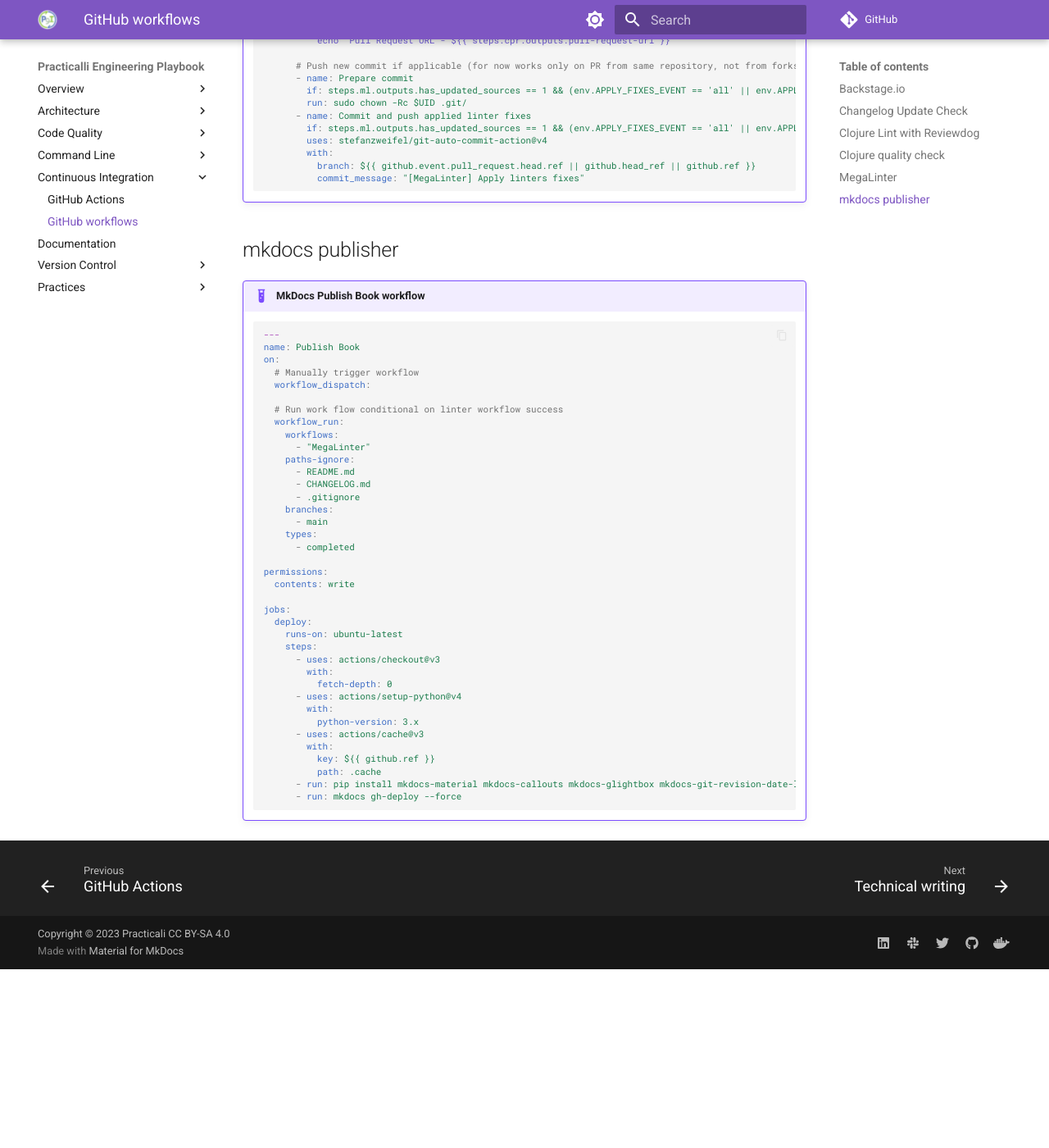
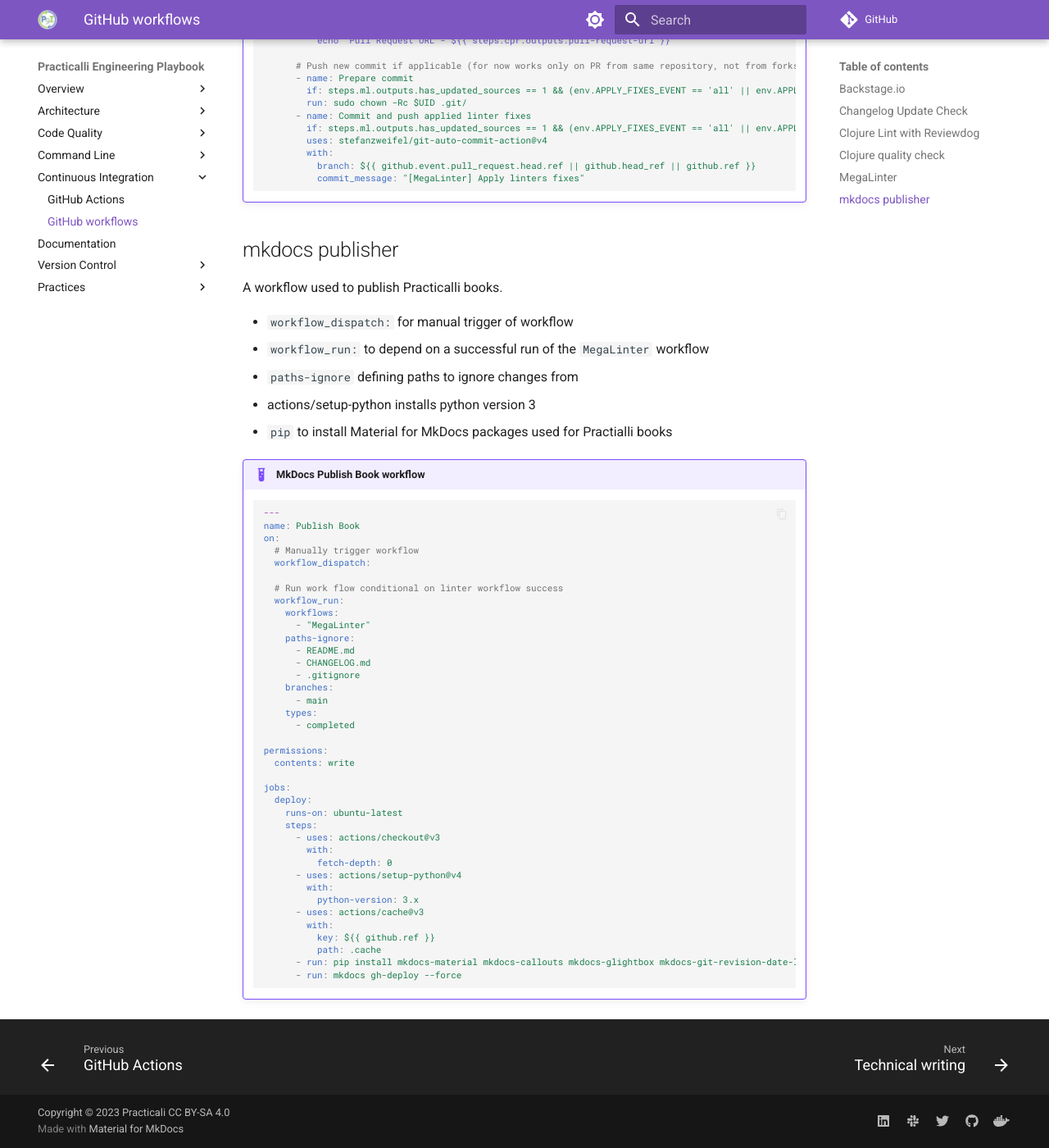
Before and after one commit to practicalli/engineering-playbook, an MkDocs documentation site: the page built from docs/continuous-integration/github-workflow.md, in a window 1280 px wide and 1400 px high, scrolled down 4312 px. Shown: the whole window at 82% size. Built offline with MkDocs 1.6.1 and Material for MkDocs 9.7.7, drawn with Linux system fonts in a browser that asks for light colours; comment, search, counter and statistics services are not loaded; before the commit the page ends 5494 px from its top, so only the background shows below that.

Commit message:
continuous-integration: describe book publish workflow

````diff
--- a/docs/continuous-integration/github-workflow.md
+++ b/docs/continuous-integration/github-workflow.md
@@ -256,6 +256,15 @@
 
 ## mkdocs publisher
 
+A workflow used to publish Practicalli books.
+
+* `workflow_dispatch:` for manual trigger of workflow
+* `workflow_run:` to depend on a successful run of the `MegaLinter` workflow
+* `paths-ignore` defining paths to ignore changes from
+* actions/setup-python installs python version 3
+* `pip` to install Material for MkDocs packages used for Practialli books
+
+
 !!! EXAMPLE "MkDocs Publish Book workflow"
     ```yaml
     ---
@@ -294,6 +303,6 @@
             with:
               key: ${{ github.ref }}
               path: .cache
-          - run: pip install mkdocs-material mkdocs-callouts mkdocs-glightbox mkdocs-git-revision-date-localized-plugin pillow cairosvg
+          - run: pip install mkdocs-material mkdocs-callouts mkdocs-glightbox mkdocs-git-revision-date-localized-plugin mkdocs-redirects pillow cairosvg
           - run: mkdocs gh-deploy --force
     ```
````
